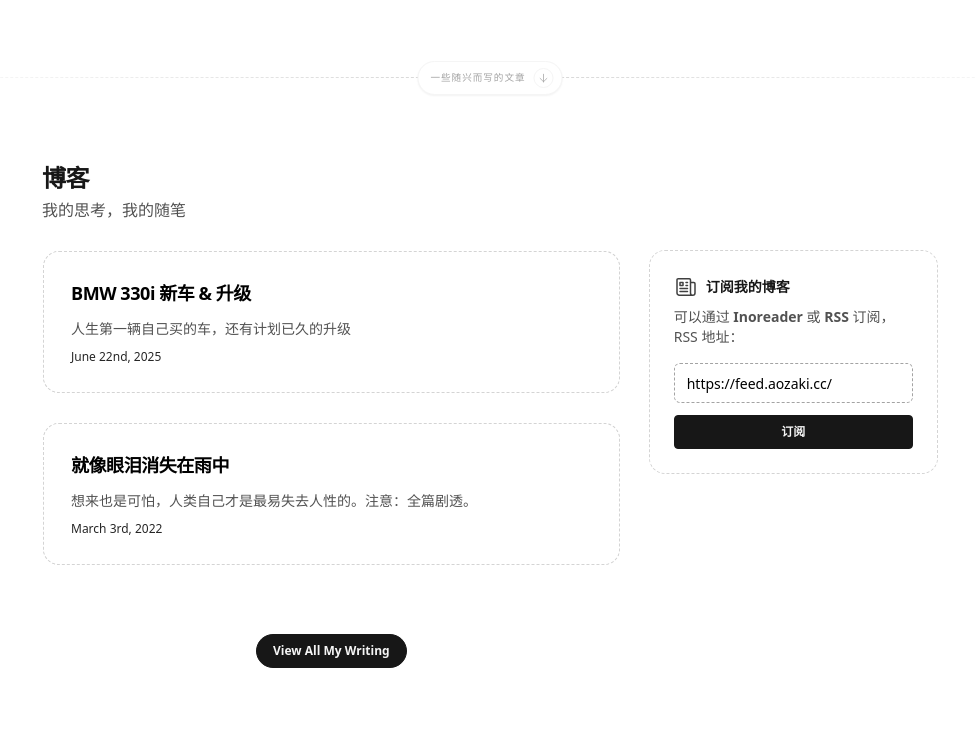
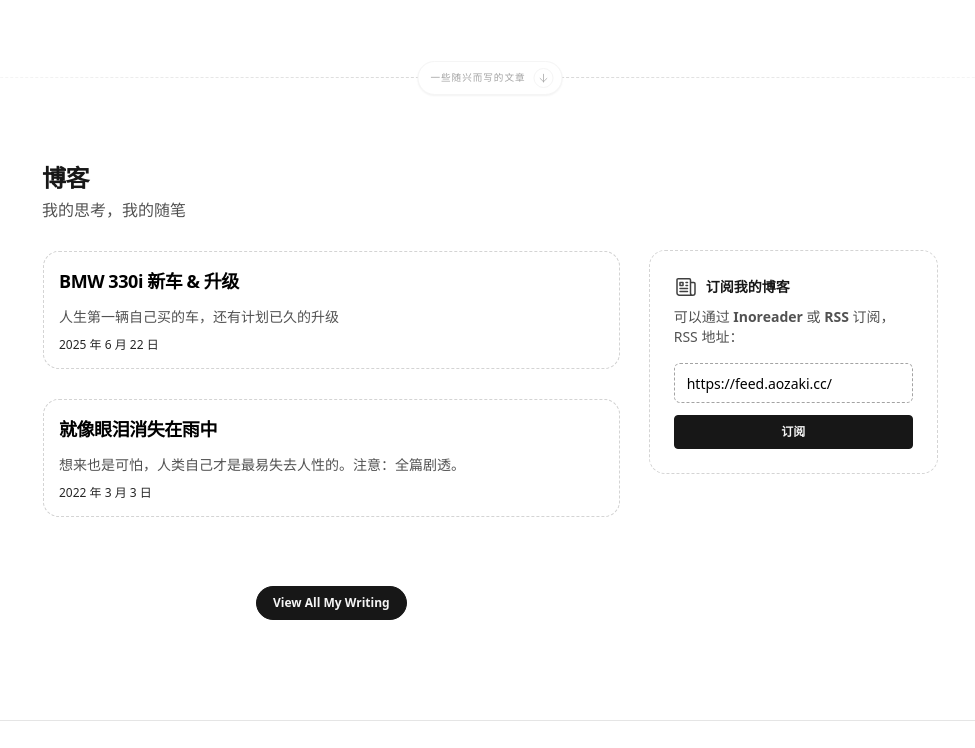
Before and after one commit to ccbikai/astro-aria, an Astro site: page / in a window 1280 px wide. Shown: the part 619-1367 px from the top of the page, without its empty margins (150-1125 px from the left). Built offline with nearby package versions, Linux system fonts and the light colour scheme; Astro itself is replaced by a stand-in of ours.

Commit message:
update: compatible with new date format

```diff
--- a/src/components/posts-loop.astro
+++ b/src/components/posts-loop.astro
@@ -5,8 +5,16 @@ const allPosts = await getCollection('post')
 const { count } = Astro.props
 
 function parseDate(dateStr) {
-  const [month, day, year] = dateStr.split(' ')
-  return new Date(`${month} ${parseInt(day)}, ${year}`)
+  const [year, month, day] = dateStr.split('/').map(Number)
+  return new Date(year, month - 1, day)
+}
+
+function formatDate(dateStr) {
+  const date = parseDate(dateStr)
+  const y = date.getFullYear()
+  const m = date.getMonth() + 1
+  const d = date.getDate()
+  return `${y} 年 ${m} 月 ${d} 日`
 }
 
 const sortedPosts = allPosts
@@ -19,6 +27,7 @@ const sortedPosts = allPosts
 const postsLoop = sortedPosts.slice(0, count).map(post => {
   return {
     ...(post.data || {}),
+    dateFormatted: formatDate(post.data.dateFormatted),
     link: `/post/${post.slug}`,
   }
 })
@@ -28,10 +37,10 @@ const postsLoop = sortedPosts.slice(0, count).map(post => {
   postsLoop.map(post => {
     return (
       <div
-        class="relative border border-transparent border-dashed cursor-pointer p-7 group rounded-2xl"
+        class="relative border border-transparent border-dashed cursor-pointer p-4 group rounded-2xl"
         onclick={`location.href = '${post.link}'`}
       >
-        <div class="absolute inset-0 z-20 w-full h-full duration-300 ease-out bg-white border border-dashed dark:bg-neutral-950 rounded-2xl border-neutral-300 dark:border-neutral-600 group-hover:-translate-x-1 group-hover:-translate-y-1" />
+        <div class="absolute inset-0 z-20 w-full h-full duration-300 ease-out bg-white border border-dashed dark:bg-neutral-900 rounded-2xl border-neutral-300 dark:border-neutral-600 group-hover:-translate-x-1 group-hover:-translate-y-1" />
         <div class="absolute inset-0 z-10 w-full h-full duration-300 ease-out border border-dashed rounded-2xl border-neutral-300 dark:border-neutral-600 group-hover:translate-x-1 group-hover:translate-y-1" />
         <div class="relative z-30 duration-300 ease-out group-hover:-translate-x-1 group-hover:-translate-y-1">
           <h2 class="flex items-center mb-3">
--- a/src/content/post/bladerunner-revisit.md
+++ b/src/content/post/bladerunner-revisit.md
@@ -1,7 +1,7 @@
 ---
 title: '就像眼泪消失在雨中'
 description: 想来也是可怕，人类自己才是最易失去人性的。注意：全篇剧透。
-dateFormatted: March 3rd, 2022
+dateFormatted: 2022/3/3
 image: https://img.aozaki.cc/20220305/0034.jpg
 ---
 
--- a/src/content/post/bmw-330i-upgrades.md
+++ b/src/content/post/bmw-330i-upgrades.md
@@ -1,6 +1,6 @@
 ---
 title: 'BMW 330i 新车 & 升级'
-dateFormatted: June 22nd, 2025
+dateFormatted: 2025/6/22
 description: '人生第一辆自己买的车，还有计划已久的升级'
 image: https://img.aozaki.cc/20250622/cover.jpg
 ---
```
